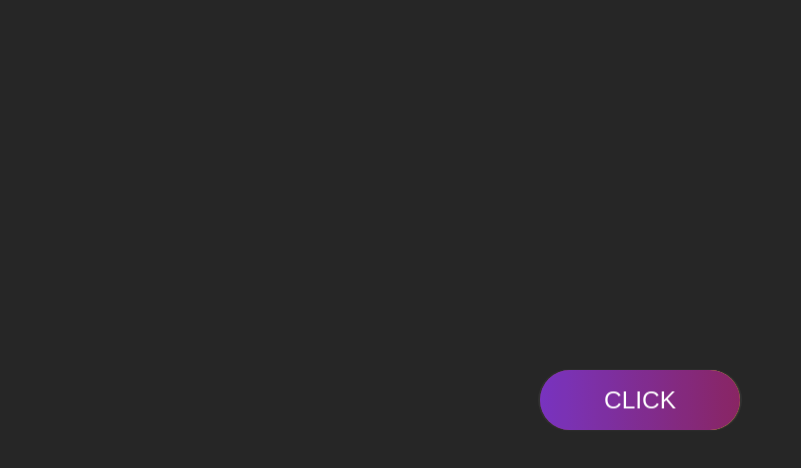
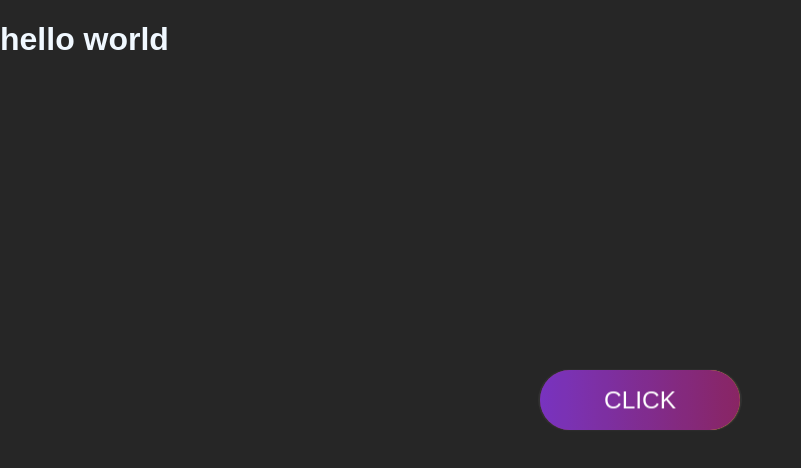
Before and after one commit to agile-programmer/3D-button-hover-effect, a plain HTML site: page index.html in a window 1280 px wide. Shown: the whole page, without its empty margins (0-801 px from the left). Drawn offline with Linux system fonts and the light colour scheme.

Commit message:
Add site container

```diff
--- a/index.html
+++ b/index.html
@@ -7,11 +7,19 @@
     <title>3D Button Hover Effect</title>
     <link rel="stylesheet" href="./style.css">
 </head>
+<style>
+    .container h1{
+        color: aliceblue;
+    }
+</style>
 <body>
     <a href="#">
         <span class="front">Click</span>
         <span class="center"></span>
         <span class="back">Here</span>
     </a>
+    <div class="container">
+        <h1>hello world</h1>
+    </div>
 </body>
 </html>
```
